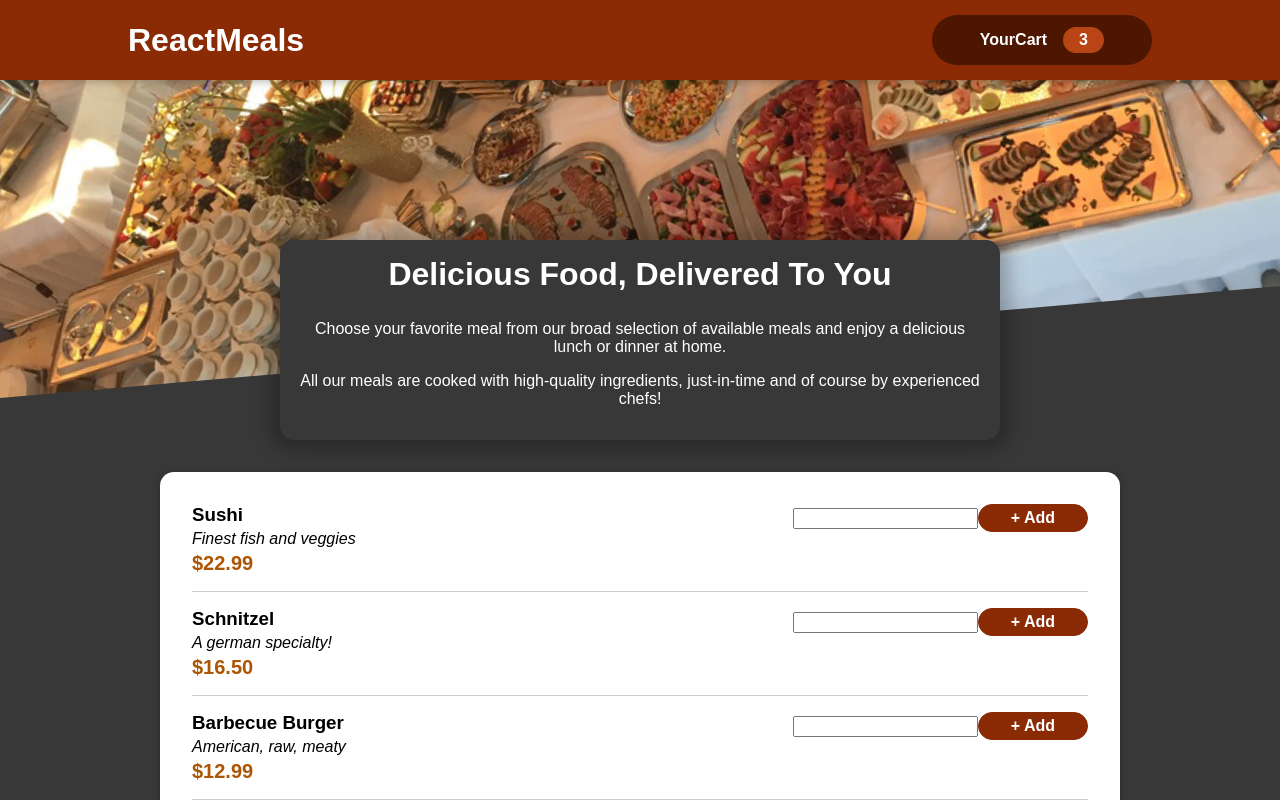
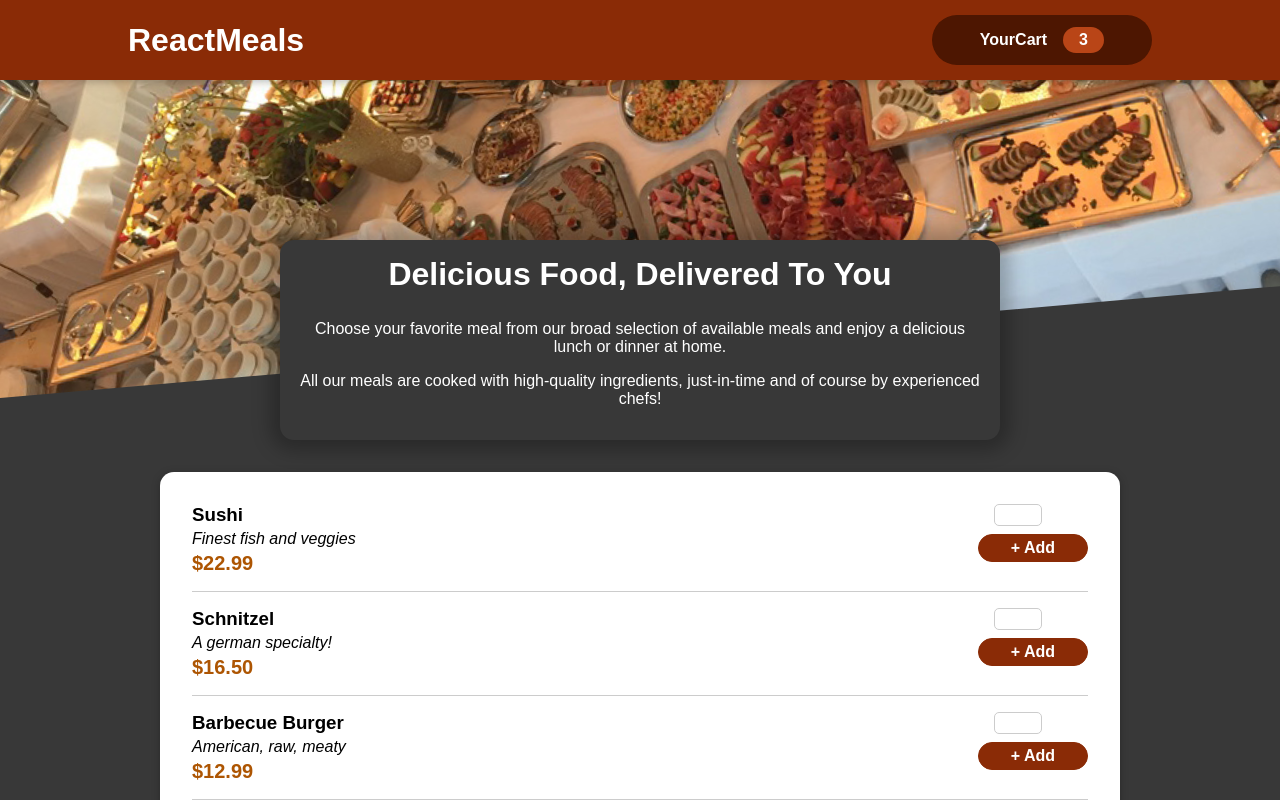
Before and after one commit to MahsumaRezai/MealsFood, a React (Create React App) app: page / in a window 1280 px wide. Shown: the top 800 px of the page. Built offline with nearby package versions, Linux system fonts and the light colour scheme; the HTML template or start-up script is replaced by a standard one.

Commit message:
work on card section

```diff
--- a/src/componet/Meals/MealsItem/MealsFrom.js
+++ b/src/componet/Meals/MealsItem/MealsFrom.js
@@ -1,7 +1,16 @@
+import Input from '../../UI/Inpout';
 import classes from './MealItemForm.module.css';
 const MealsFrom = (props) => {
     return <form className={classes.form} >
-        <input />
+        <Input lable="Amount" input={{
+            id: "amount",
+            type: "number",
+            min: "1",
+            max: "5",
+            setp: "1",
+            defaultValue: "1 "
+
+        }} />
         <button>+ Add</button>
     </form>
 }
--- a/src/componet/UI/Inpout.js
+++ b/src/componet/UI/Inpout.js
@@ -0,0 +1,11 @@
+import classes from './Input.module.css'
+const Input = (porps) => {
+    return (
+        < div className={classes.input} >
+            <label htmlFor={porps.input.id}>{porps.label}</label>
+            <input {...porps.input} />
+        </div >
+    )
+
+}
+export default Input;
--- /dev/null
+++ b/src/componet/UI/Input.module.css
@@ -0,0 +1,18 @@
+.input {
+    display: flex;
+    align-items: center;
+    margin-bottom: 0.5rem;
+}
+
+.input label {
+    font-weight: bold;
+    margin-right: 1rem;
+}
+
+.input input {
+    width: 3rem;
+    border-radius: 5px;
+    border: 1px solid #ccc;
+    font: inherit;
+    padding-left: 0.5rem;
+}
```
